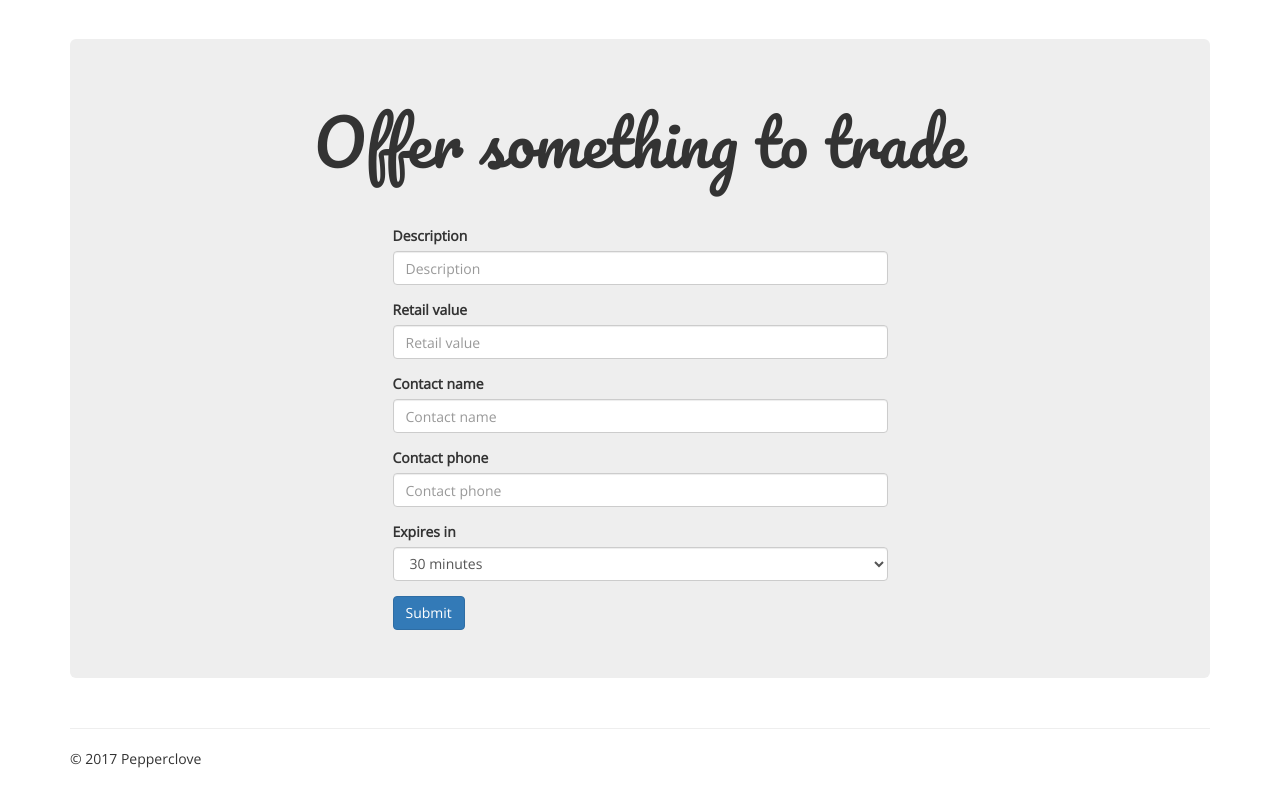
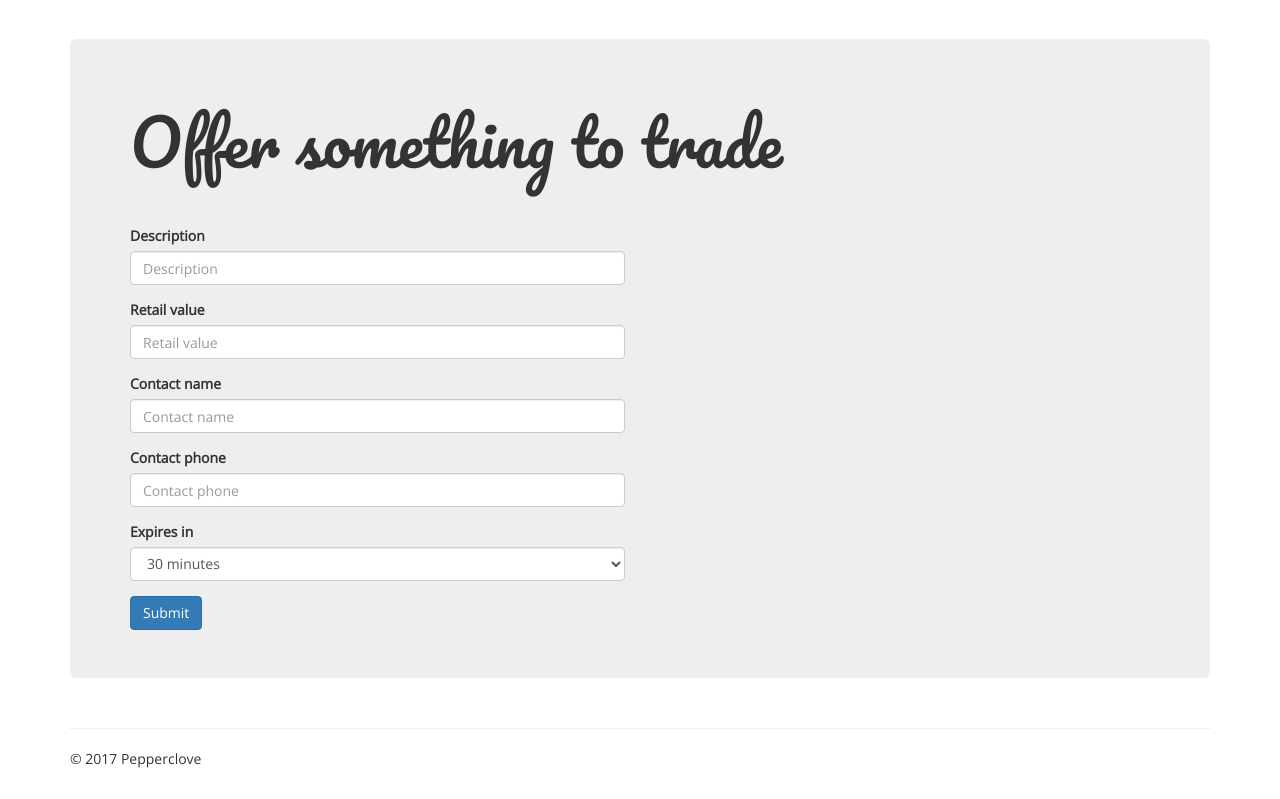
Before and after one commit to lawsonpd/pepperclove, a Django app: page /trade/ in a window 1280 px wide. Shown: the part 51-850 px from the top of the page. Run offline with Django 3.2, Linux system fonts and the light colour scheme; the visitor is signed in with stand-in values (Sample User, id 1); data that the repository does not hold is empty; some libraries are stand-ins or nearby versions.

Commit message:
Change layout on trade.html. Add testing_shell.py for easy shell imports.

```diff
--- a/tradefood/templates/tradefood/offers/trade.html
+++ b/tradefood/templates/tradefood/offers/trade.html
@@ -4,10 +4,10 @@
 
 {% block content %}
 
-<h1 class="text-center">Offer something to trade</h1>
+<h1>Offer something to trade</h1>
 
 <div class="row">
-  <div class="col-md-6 col-md-offset-3 col-sm-6 col-xs-8">
+  <div class="col-md-6 col-xs-8">
     <form method="post" action="{% url 'submit-offer' %}">
       {% csrf_token %}
       {% bootstrap_form form layout='inline' %}
```
Also changed, not shown: testing_shell.py (added, +11 -0 lines).
